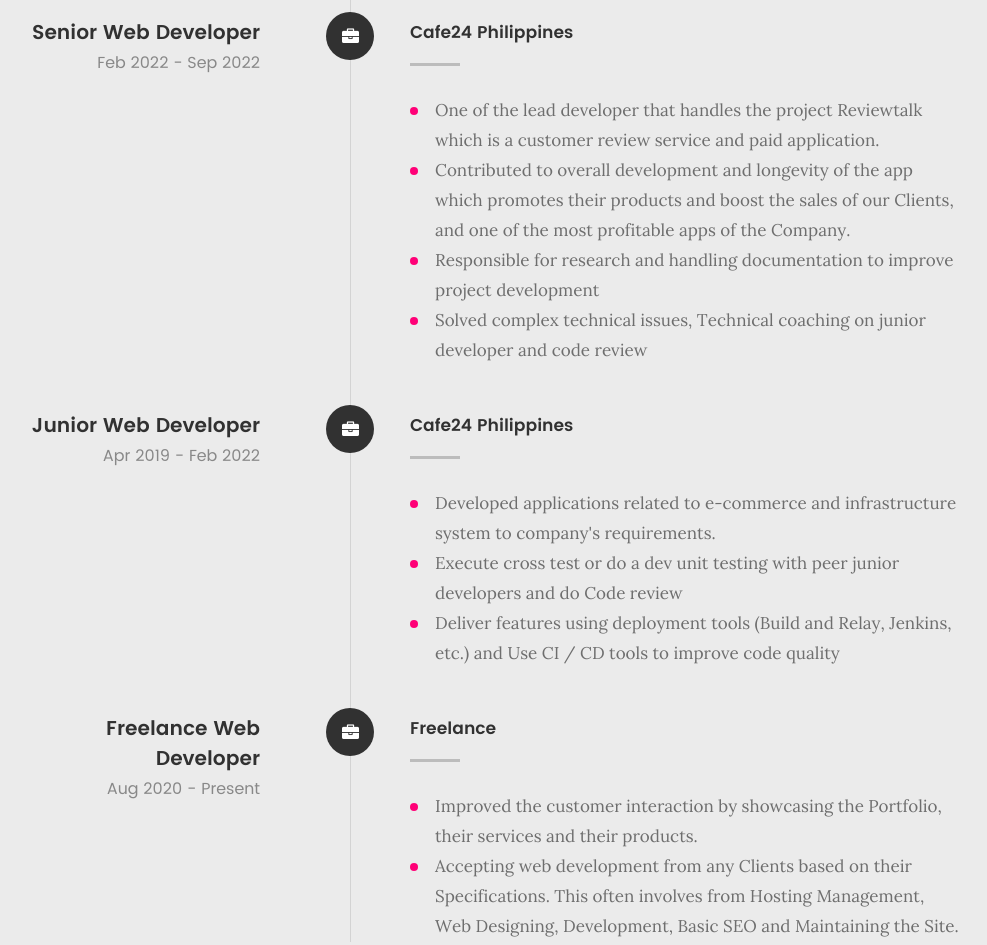
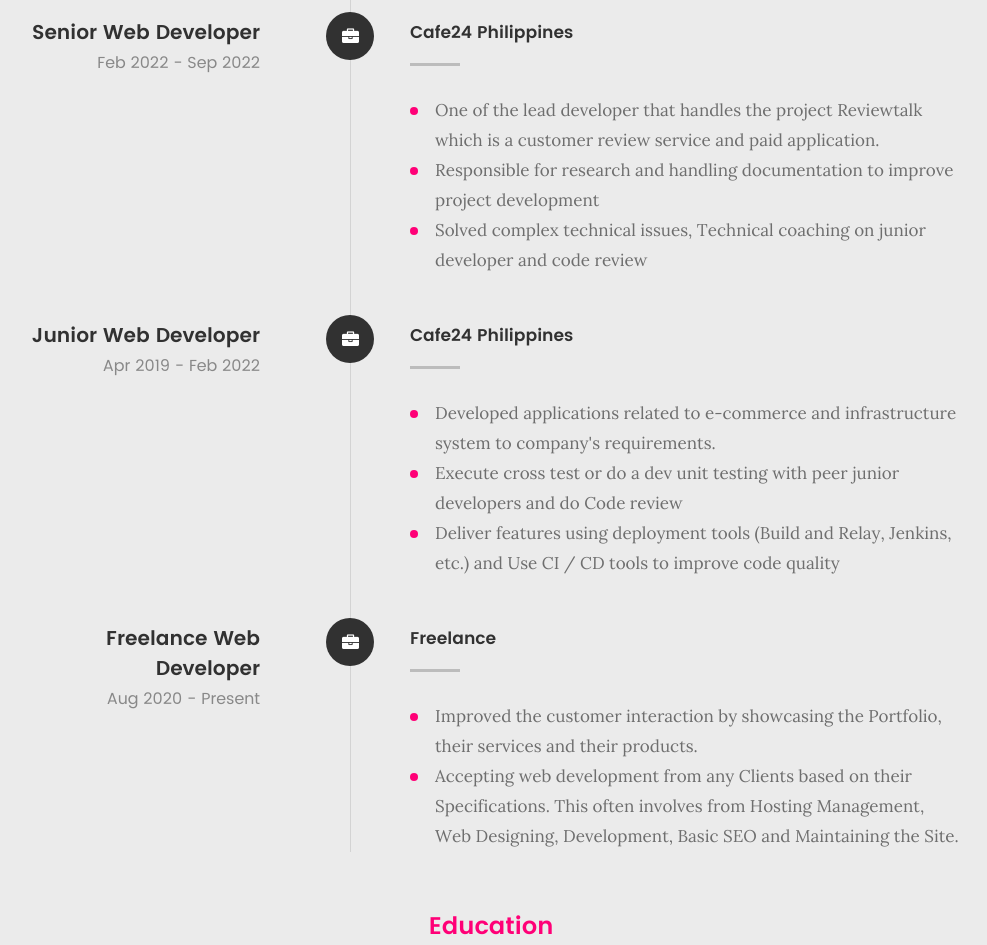
Before and after one commit to cedrickdrice/cedrickdrice.github.io, a website: page index.html in a window 1280 px wide. Shown: the part 2498-3443 px from the top of the page, without its empty margins (149-1136 px from the left). Drawn offline with Linux system fonts and the light colour scheme; files whose address does not match are found by name.

Commit message:
[main] Update Portfolio

```diff
--- a/index.html
+++ b/index.html
@@ -159,7 +159,6 @@
 						<p>
 						<ul class="disc">
 							<li>One of the lead developer that handles the project Reviewtalk which is a customer review service and paid application.</li>
-							<li>Contributed to overall development and longevity of the app which promotes their products and boost the sales of our Clients, and one of the most profitable apps of the Company.</li>
 							<li>Responsible for research and handling documentation to improve project development</li>
 							<li>Solved complex technical issues, Technical coaching on junior developer and code review</li>
 						</ul>
```
